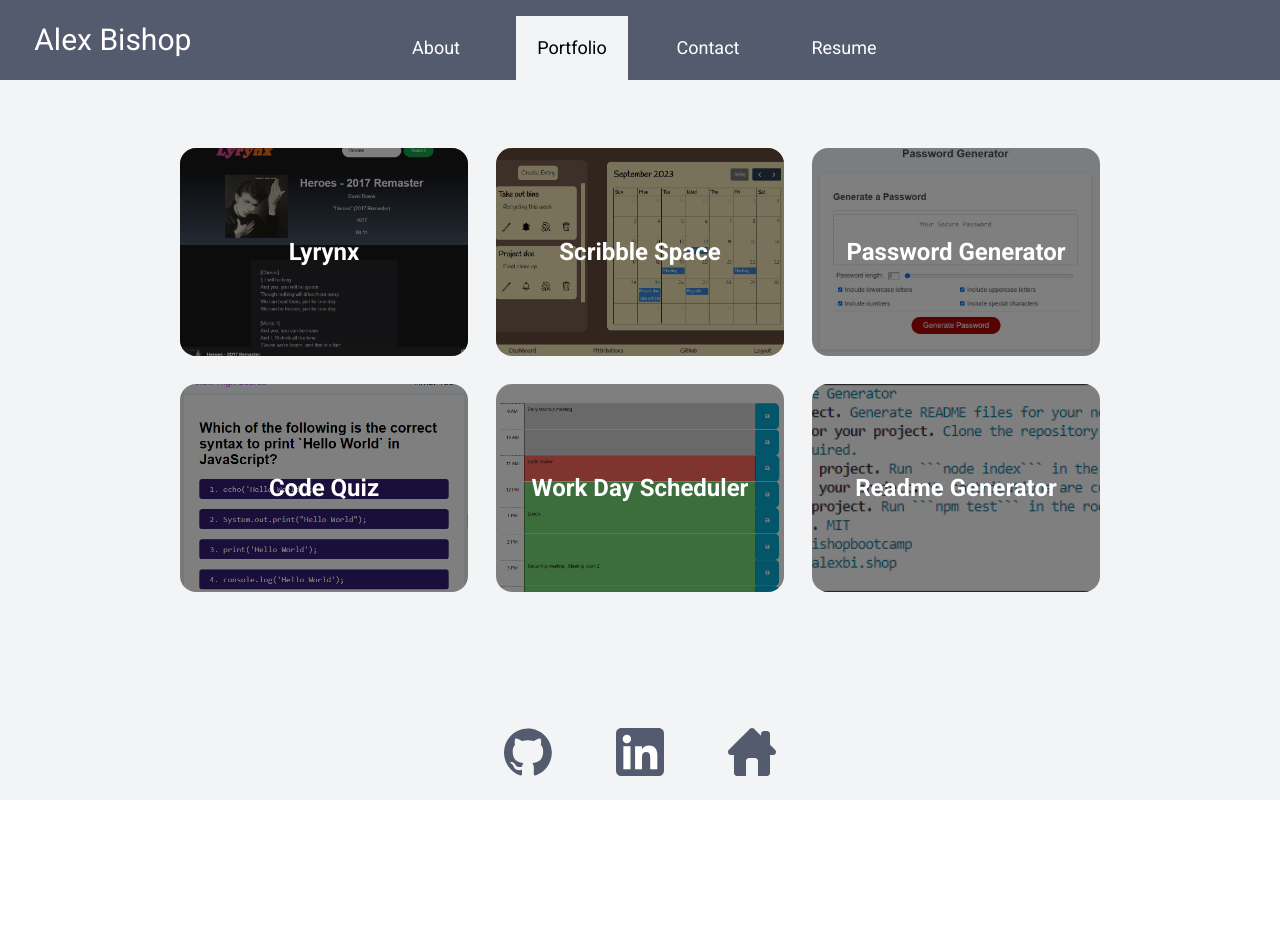
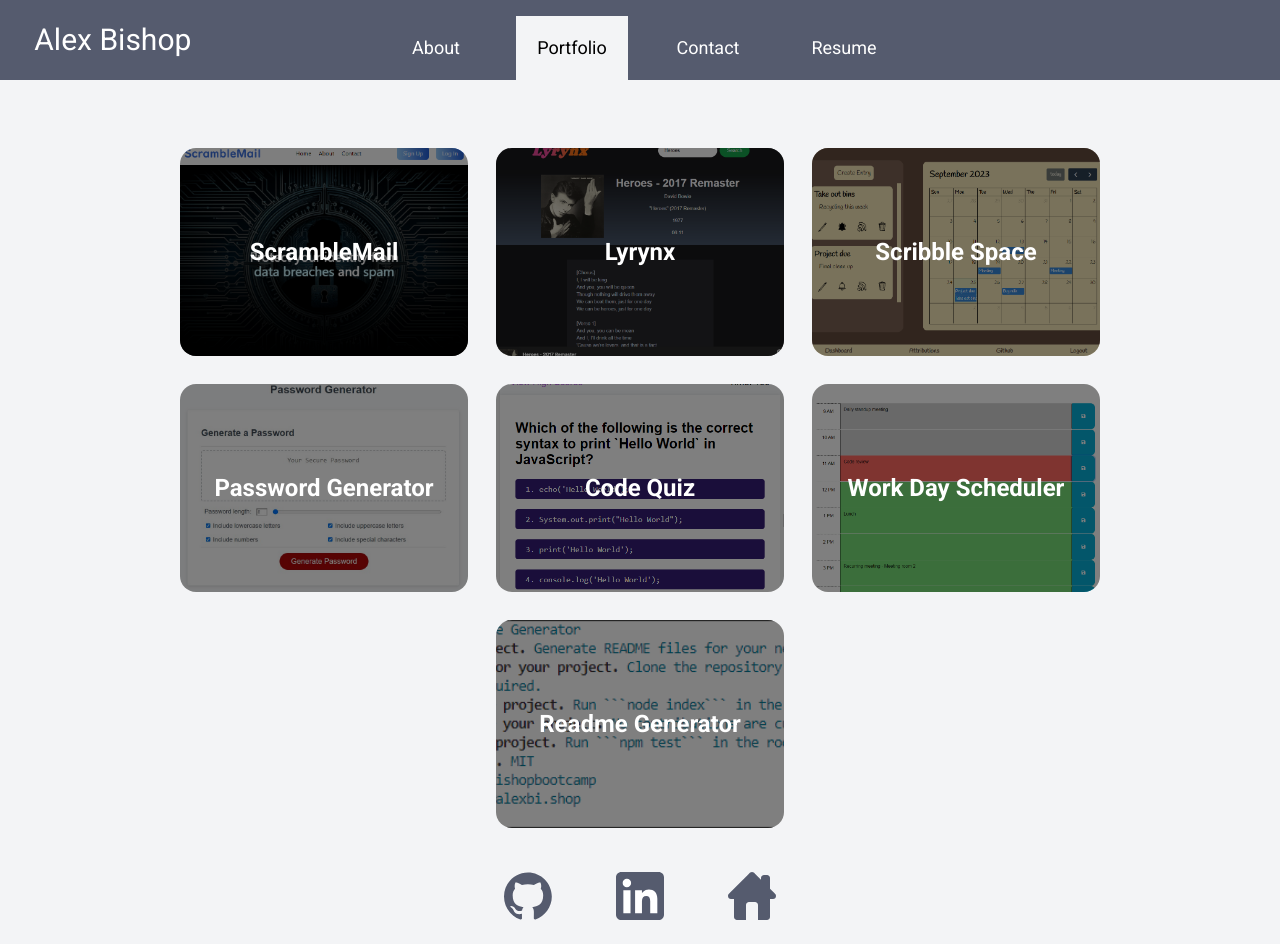
Before and after one commit to alexbishopbootcamp/react-portfolio, a React (Vite) app: page /portfolio in a window 1280 px wide. Before the commit the page ends 800 px from the top, so only its background shows below. Built offline with nearby package versions, Linux system fonts and the light colour scheme.

Commit message:
Added scramblemail to projects

```diff
--- a/src/components/Portfolio/Portfolio.jsx
+++ b/src/components/Portfolio/Portfolio.jsx
@@ -4,6 +4,14 @@ import Project from '../Project/Project';
 const projects = [
   {
     id: 1,
+    title: 'ScrambleMail',
+    description: 'An email proxy service that protects against data breaches',
+    image: 'scramblemail.png',
+    deployment: 'https://scramble.email/',
+    github: 'https://github.com/alexbishopbootcamp/scramblemail',
+  },
+  {
+    id: 2,
     title: 'Lyrynx',
     description: 'An app that streams music from Spotify and displays the lyrics underneath',
     image: 'lyrynx.png',
@@ -11,7 +19,7 @@ const projects = [
     github: 'https://github.com/alexbishopbootcamp/music-lyric-player',
   },
   {
-    id: 2,
+    id: 3,
     title: 'Scribble Space',
     description: "A user-friendly task management and planning app designed to help you stay organized and productive.",
     image: 'scribble-space.png',
@@ -19,7 +27,7 @@ const projects = [
     github: 'https://github.com/Daniel-Bindig/scribble-space',
   },
   {
-    id: 3,
+    id: 4,
     title: 'Password Generator',
     description: 'An easy to use utility for generating passwords with selectable character sets and password length',
     image: 'password-generator.jpg',
@@ -27,7 +35,7 @@ const projects = [
     github: 'https://github.com/alexbishopbootcamp/password-generator',
   },
   {
-    id: 4,
+    id: 5,
     title: 'Code Quiz',
     description: 'A timed quiz on Javascript fundamentals that locally stores high scores',
     image: 'code-quiz.png',
@@ -35,7 +43,7 @@ const projects = [
     github: 'https://github.com/alexbishopbootcamp/code-quiz',
   },
   {
-    id: 5,
+    id: 6,
     title: 'Work Day Scheduler',
     description: 'A calendar app for scheduing events throughout a work day',
     image: 'scheduler.png',
@@ -43,7 +51,7 @@ const projects = [
     github: 'https://github.com/alexbishopbootcamp/work-day-scheduler',
   },
   {
-    id: 6,
+    id: 7,
     title: 'Readme Generator',
     description: 'An easy to use readme generator for new projects',
     image: 'readme.png',
```
Also changed, not shown: public/scramblemail.png (added).
